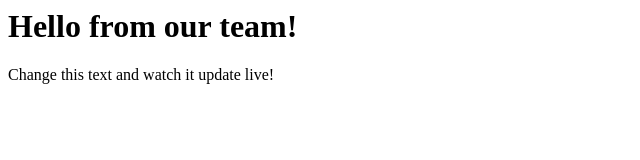
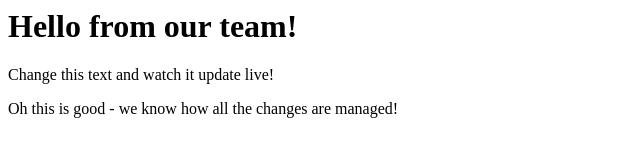
Before and after one commit to goofyrao/try_git, a plain HTML site: page index.html in a window 1280 px wide. Shown: the whole page, without its empty margins (0-640 px from the left). Drawn offline with Linux system fonts and the light colour scheme.

Commit message:
Update index.html

```diff
--- a/index.html
+++ b/index.html
@@ -1 +1 @@
-<html><body><h1>Hello from our team!</h1><p>Change this text and watch it update live!</p></body></html>
+<html><body><h1>Hello from our team!</h1><p>Change this text and watch it update live!</p><p>Oh this is good - we know how all the changes are managed!</p></body></html>
```
